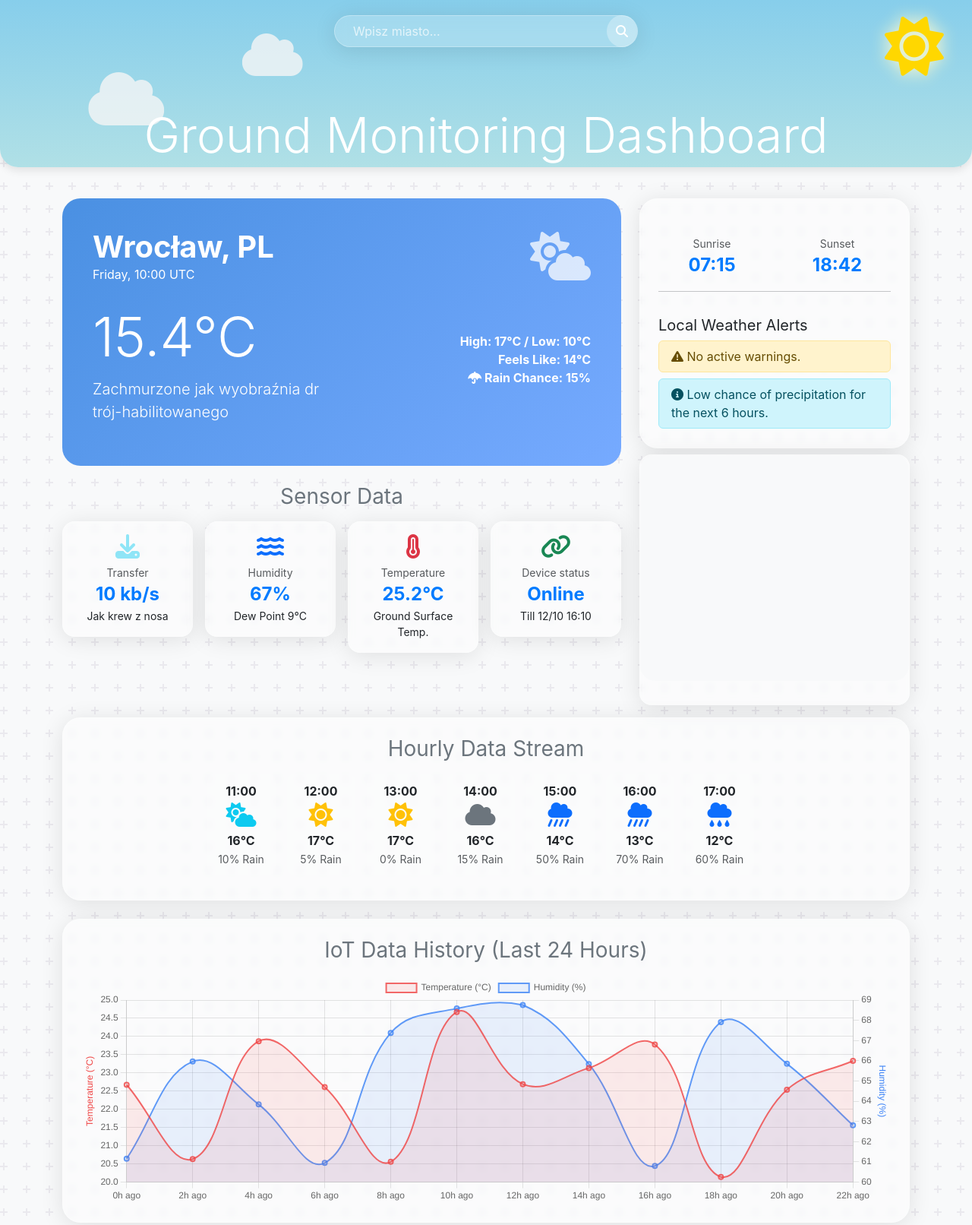
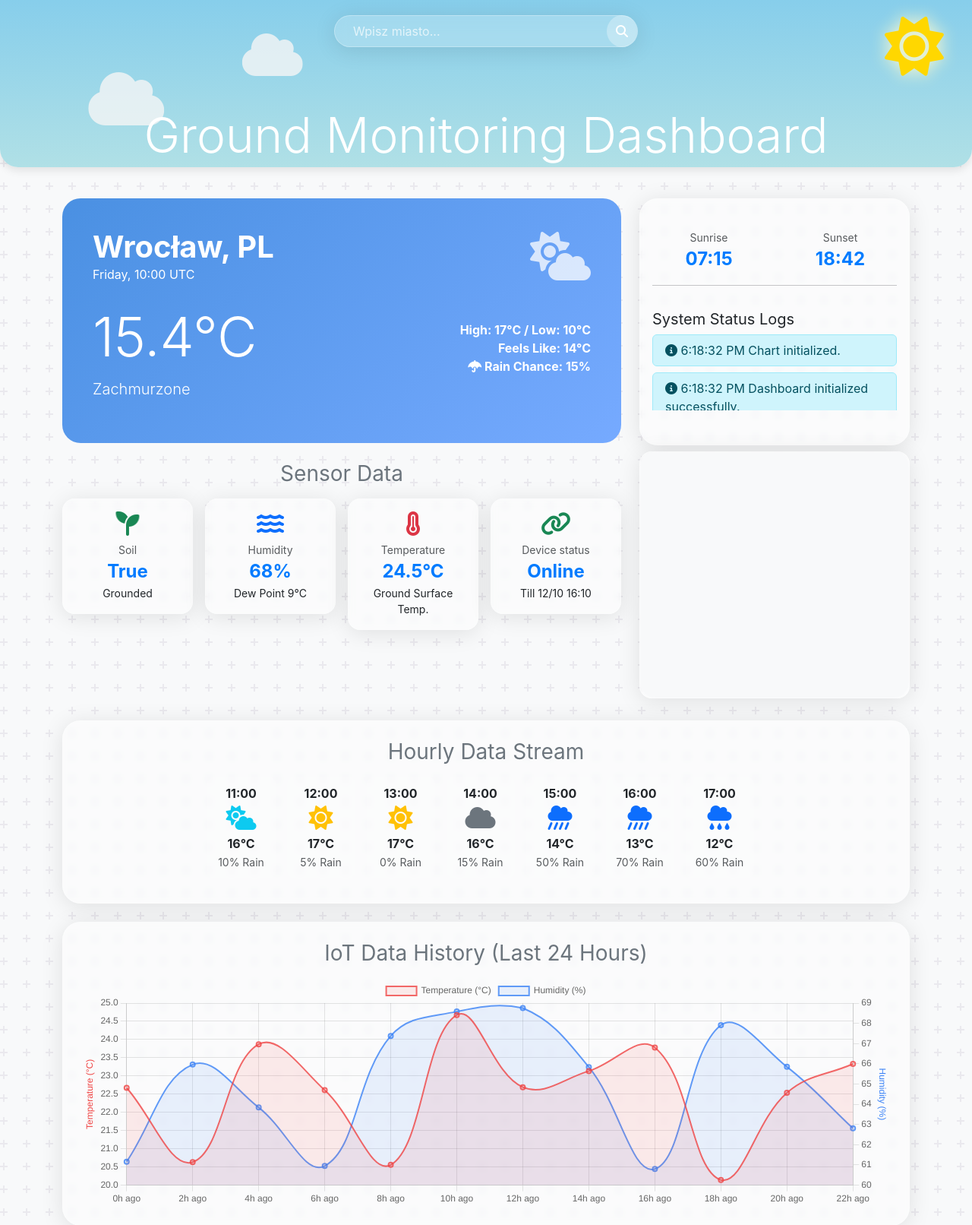
Before and after one commit to Bartaries/IoT_WeatherAPI_Comparison_App, a Flask app: page / in a window 1280 px wide. Shown: the top 1612 px of the page at 76% size. Run offline with Flask 3, Linux system fonts and the light colour scheme; a map, chart or similar area stays blank; some libraries are stand-ins or nearby versions.

Commit message:
Refactored .js file, added fetch to taking real IoT data, corrected layout in .css, change labels in IoT data divs

```diff
--- a/app.py
+++ b/app.py
@@ -1,15 +1,41 @@
 import os
 import requests
-from flask import Flask, request, jsonify, render_template
+from flask import Flask, json, request, jsonify, render_template
 import logging
 from logs_config import setup_logging
 
 
 app = Flask(__name__)
+DATA_FILE = 'dane.json'
 setup_logging(app, level=logging.DEBUG)
 
-API_KEY = '0b0df8b5c07548df983161807251305' # <------ Nie mam premki więc dużo tych requestów chyba nie można XDDDD albo chyba tylko na żywo
+API_KEY = '0b0df8b5c07548df983161807251305'
 BASE_URL = (f"http://api.weatherapi.com/v1/forecast.json")
+
+def json_data(file_path):
+    try:
+        with open(file_path, 'r', encoding='utf-8') as f:
+            data = json.load(f)
+            app.logger.info(
+            f"Load file {DATA_FILE}"
+            )
+            return data
+    except FileNotFoundError:
+        print(f"ERROR: Plik {file_path} nie został znaleziony.")
+        app.logger.error(
+            f"No {file_path} file"
+        )
+        return None
+    except json.JSONDecodeError:
+        app.logger.error(
+            f"Parse error in {file_path}"
+        )
+        return None
+    except Exception as e:
+        app.logger.error(
+            f"Uknown error: {e}"
+        )
+        return None
 
 
 @app.route('/api/weather', methods=['GET'])
@@ -54,6 +80,35 @@
         )
         return jsonify({"error": "Błąd połączenia z API pogodowym.", "details": str(err)}), 503
 
+@app.route('/iot/weather', methods=['GET'])
+def check_weather():
+    iot_data = json_data(DATA_FILE)
+
+    if iot_data is None:
+        app.logger.error(
+            f"${DATA_FILE} value is None"
+            )
+        return jsonify({"status": "error", "message": "Unable to load data"}), 500
+    if not isinstance(iot_data, list) or not iot_data:
+        app.logger.error(
+            f"${DATA_FILE} no contain a list"
+            )
+        return jsonify({"status": "error", "message": "JSON file no contain a list"}), 404
+
+    lastRec = iot_data[len(iot_data)-1]
+    data = {
+        'lastRecord': lastRec,
+        'lastTimestamp': lastRec['timestamp'],
+        'lastTemperature': lastRec['temperature'],
+        'lastHumidity': lastRec['humidity'],
+        'lastSoilIndicator': lastRec['soil'],
+        'length': len(iot_data),
+        'allReceived': iot_data
+    }
+    print(f"Timestamp: {data['lastTimestamp']}, Temp: {data['lastTemperature']}°C, Humidity: {data['lastHumidity']}%, Soil: {data['lastSoilIndicator']}, Total: {data['length']}")
+
+    return jsonify(data)
+
 @app.route('/', methods=['GET', 'POST'])
 def index():
     return render_template('dashboard.html')
--- a/static/css/style.css
+++ b/static/css/style.css
@@ -19,8 +19,14 @@
     flex-grow: 1;
 }
 
-.alerts-container{
+#alerts-container{
     overflow-y: auto;
+    max-height: 100px;
+}
+
+.no-extendable {
+    min-height: 322px;
+    max-height: 325px;
 }
 
 canvas {
--- a/static/js/script.js
+++ b/static/js/script.js
@@ -1,6 +1,24 @@
 document.addEventListener('DOMContentLoaded', () => {
     const searchForm = document.getElementById('search-form');
     const cityInput = document.getElementById('city-input');
+    const temperatureValue = document.getElementById('temperature-value');
+    const humidityValue = document.getElementById('humidity-value');
+    const lastSyncTime = document.getElementById('last-sync-time');
+    const soilIndicator = document.getElementById('soil-indicator');
+    const soilIndicatorIcon = document.getElementById('soil-indicator-icon');
+    const eventLog = document.getElementById('event-log');
+    const chartCanvas = document.getElementById('sensor-chart');
+    const deviceStatusText = document.getElementById('device-status-text');
+    const deviceStatusIcon = document.getElementById('device-status-icon');
+    const state = {
+        apiTime: null,
+        iotTime: null
+    };
+
+    let chart;
+    const chartLabels = Array.from({ length: 12 }, (_, i) => `${(i * 2)}h ago`);
+    const initialTempData = Array.from({ length: 12 }, () => Math.random() * 5 + 20);
+    const initialHumidData = Array.from({ length: 12 }, () => Math.random() * 10 + 60);
 
     const fetchWeather = async (query) => {
         try {
@@ -10,17 +28,53 @@
                 throw new Error(errorData.details?.error?.message || 'Nie znaleziono lokalizacji.');
             }
             const data = await response.json();
+            addLog("API data received successfuly.");
             updateWeatherUI(data);
+            return true;
         } catch (error) {
-            console.error('Błąd pobierania danych pogodowych:', error);
-            alert(`Błąd: ${error.message}`);
+            console.error(error);
+            addLog(`Błąd: ${error.message}`);
+            return false;
         }
     };
 
+    let fetchWeatherIot = (async query => {
+        try {
+            const response = await fetch('/iot/weather');
+            if (!response.ok) {
+                throw new Error(`Error HTTP! Status: ${response.status}`);
+            }
+
+            const iotData = await response.json();
+
+            if (!Array.isArray(iotData.allReceived) || iotData.allReceived === 0) {
+            console.error("Is not an array or is empty.");
+            return null;
+            }
+
+            let timestamp = iotData.lastTimestamp;
+            let temperature = iotData.lastTemperature;
+            let humidity = iotData.lastHumidity;
+            let soil = iotData.lastSoilIndicator;
+
+            return {
+                timestamp,
+                temperature,
+                humidity,
+                soil,
+                iotData
+                };
+
+        } catch (error) {
+            console.error('Error:', error);
+            return null;
+        }
+    });
+
     const updateWeatherUI = (data) => {
         if (!data || !data.forecast || !data.forecast.forecastday || data.forecast.forecastday.length === 0) {
-            console.error('Otrzymano nieprawidłowe dane z API:', data);
-            alert('Wystąpił błąd podczas przetwarzania danych pogodowych. Odpowiedź serwera jest niekompletna.');
+            console.error('Received wrong API:', data);
+            addLog("Incomplete server answer.");
             return;
         }
 
@@ -28,14 +82,15 @@
         const todayForecast = forecast.forecastday[0];
 
         document.getElementById('location-name').textContent = `${location.name}, ${location.country}`;
-        document.getElementById('current-timestamp').textContent = `Ostatnia aktualizacja: ${new Date(current.last_updated).toLocaleString('pl-PL')}`;
+        state.apiTime = current.last_updated;
+        document.getElementById('current-timestamp').textContent = `Ostatnia aktualizacja: ${new Date(state.apiTime).toLocaleString('pl-PL')}`;
         document.getElementById('main-temp').textContent = `${Math.round(current.temp_c)}°C`;
         document.getElementById('weather-description').textContent = current.condition.text;
         document.getElementById('weather-icon-container').innerHTML = `<img src="https:${current.condition.icon}" alt="${current.condition.text}" style="width: 64px; height: 64px;">`;
         document.getElementById('high-low-temp').textContent = `Max: ${Math.round(todayForecast.day.maxtemp_c)}°C / Min: ${Math.round(todayForecast.day.mintemp_c)}°C`;
         document.getElementById('feels-like').textContent = `Odczuwalna: ${Math.round(current.feelslike_c)}°C`;
         document.getElementById('rain-chance-container').innerHTML = `<i class="fas fa-umbrella"></i> Szansa opadów: ${todayForecast.day.daily_chance_of_rain}%`;
-
+        document.getElementById('dew-point').textContent = `Dew point ${current.dewpoint_c}°C`;
         document.getElementById('sunrise-time').textContent = todayForecast.astro.sunrise;
         document.getElementById('sunset-time').textContent = todayForecast.astro.sunset;
 
@@ -52,89 +107,141 @@
                 <small class="text-muted"><i class="fas fa-umbrella"></i> ${hour.chance_of_rain}%</small>
             `;
             hourlyContainer.appendChild(hourElement);
+
         });
-
-        const alertsContainer = document.getElementById('alerts-container');
-        alertsContainer.innerHTML = `<div class="alert alert-info py-2" role="alert"><i class="fas fa-info-circle"></i> Brak aktywnych alertów dla tego regionu.</div>`;
-
     };
 
-    searchForm.addEventListener('submit', (e) => {
-        e.preventDefault();
-        const city = cityInput.value.trim();
-        if (city) {
-            fetchWeather(city);
-            cityInput.value = '';
+    const initWeather = async () => {
+        let success = false;
+        if (navigator.geolocation) {
+            success = await new Promise(resolve => {
+                navigator.geolocation.getCurrentPosition(
+                    (position) => resolve(fetchWeather(`${position.coords.latitude},${position.coords.longitude}`)),
+                    () => resolve(fetchWeather('Wroclaw'))
+                );
+            });
+        } else {
+            success = await fetchWeather('Wroclaw');
         }
-    });
-
-    const initWeather = () => {
-        if (navigator.geolocation) {
-            navigator.geolocation.getCurrentPosition(
-                (position) => fetchWeather(`${position.coords.latitude},${position.coords.longitude}`),
-                () => fetchWeather('Wroclaw')
-            );
-        } else {
-            fetchWeather('Wroclaw');
-        }
+        return success;
     };
-            const temperatureValue = document.getElementById('temperature-value');
-            const humidityValue = document.getElementById('humidity-value');
-            const lastSyncTime = document.getElementById('last-sync-time');
-            const eventLog = document.getElementById('event-log');
-            const chartCanvas = document.getElementById('sensor-chart');
-
-            let chart;
-            const chartLabels = Array.from({ length: 12 }, (_, i) => `${(i * 2)}h ago`);
-            const initialTempData = Array.from({ length: 12 }, () => Math.random() * 5 + 20);
-            const initialHumidData = Array.from({ length: 12 }, () => Math.random() * 10 + 60);
 
     function addLog(message) {
-                const li = document.createElement('li');
-                li.className = 'flex items-center space-x-2';
+        const alertsContainer = document.getElementById('alerts-container');
+        const newLogDiv = document.createElement('div');
+
+        newLogDiv.className = 'log-item alert alert-info py-2 mb-2 flex items-center space-x-2';
+        newLogDiv.setAttribute('role', 'alert');
+
         const time = new Date().toLocaleTimeString();
-                li.innerHTML = `<span class="text-gray-400">${time}</span><span class="text-gray-700">${message}</span>`;
-                eventLog.prepend(li);
-                if (eventLog.children.length > 5) {
-                    eventLog.removeChild(eventLog.lastChild);
+        const contentHTML = `
+            <i class="fas fa-info-circle"></i>
+            <span class="text-gray-400">${time}</span>
+            <span class="text-gray-700">${message}</span>
+        `;
+        newLogDiv.innerHTML = contentHTML;
+
+        alertsContainer.prepend(newLogDiv);
+
+        const allLogs = alertsContainer.querySelectorAll('.log-item');
+        const maxLogs = 10;
+
+        if (allLogs.length > maxLogs) {
+            const oldestLog = allLogs[allLogs.length - 1];
+            alertsContainer.removeChild(oldestLog);
         }
 }
 
-            function updateReadings() {
-                const newTemp = (Math.random() * 2 - 1 + parseFloat(temperatureValue.textContent)).toFixed(1);
-                const newHumidity = Math.round(Math.random() * 4 - 2 + parseInt(humidityValue.textContent));
+    async function updateReadings() {
+        try {
+            let result = await fetchWeatherIot();
 
-                temperatureValue.textContent = `${newTemp}°C`;
-                humidityValue.textContent = `${newHumidity}%`;
+            if (!result || !result.temperature || !result.humidity || !result.timestamp) {
+                addLog('No necessary values from IoT device.');
+                return false;
+            }
 
-                lastSyncTime.textContent = new Date().toLocaleString();
+            let { timestamp, temperature, humidity, soil } = result
 
-                addLog('New sensor data received.');
+            if(soil){soil = 'True'; soilIndicatorIcon.classList.remove('text-warning'); soilIndicatorIcon.classList.add('text-success');}
+            else{soil = 'False'; soilIndicatorIcon.classList.remove('text-success'); soilIndicatorIcon.classList.add('text-warning');};
+
+            state.iotTime = timestamp;
+            temperatureValue.textContent = `${temperature}°C`;
+            humidityValue.textContent = `${humidity}%`;
+            lastSyncTime.textContent = state.iotTime;
+            soilIndicator.innerHTML = `${soil}`;
+
             if (chart) {
                 chart.data.datasets[0].data.shift();
-                    chart.data.datasets[0].data.push(newTemp);
+                chart.data.datasets[0].data.push(parseFloat(temperature));
                 chart.data.datasets[1].data.shift();
-                    chart.data.datasets[1].data.push(newHumidity);
+                chart.data.datasets[1].data.push(parseFloat(humidity));
                 chart.data.labels.shift();
                 chart.data.labels.push('Now');
                 chart.update('none');
             }
+            addLog("IoT data received successfuly.");
+            return true;
+
+        } catch (error) {
+            console.error(error);
+            addLog('IoT sync problem.');
+            return false;
+        }
     }
 
-            function toggleDeviceStatus() {
-                isOnline = !isOnline;
-                if(isOnline) {
+    function checkDeviceSyncStatus(apiTimestampStr, iotTimestampStr, minutesLimit = 15) {
+            const parseIotDate = (iotString) => {
+                const [datePart, timePart] = iotString.split(' ');
+                const [day, month, year] = datePart.split('-');
+                const [hours, minutes, seconds] = timePart.split(':');
+                console.log(new Date(`20${year}`, month - 1, day, hours, minutes, seconds));
+                return new Date(`20${year}`, month - 1, day, hours, minutes, seconds);
+            };
+
+            const parseApiDate = (apiString) => {
+                return new Date(apiString);
+            };
+
+            function checkDeviceSyncStatus(minutesLimit = 15) {
+                if (!state.apiTime || !state.iotTime) {
+                    return false;
+                }
+
+            const apiDate = parseApiDate(apiTimestampStr);
+            const iotDate = parseIotDate(iotTimestampStr);
+            const apiTimeMs = apiDate.getTime();
+            const iotTimeMs = iotDate.getTime();
+            const timeDifferenceMs = Math.abs(apiTimeMs - iotTimeMs);
+            const limitMs = minutesLimit * 60 * 1000;
+
+            const isOffline = timeDifferenceMs > limitMs;
+            const timeDifferenceMinutes = Math.round(timeDifferenceMs / 60000);
+
+            if (!isOffline) {
+                console.log(`❌ STATUS OFFLINE: Różnica (${timeDifferenceMinutes} min) przekracza limit ${minutesLimit} min. Wymagana interwencja!`);
+            } else {
+                console.log(`✅ STATUS ONLINE: Różnica (${timeDifferenceMinutes} min) jest w granicach tolerancji (${minutesLimit} min). Core business OK.`);
+            }
+
+            return isOffline;
+        }
+    }
+
+    function toggleDeviceStatus(isOffline) {
+        if(isOffline) {
                 deviceStatusText.textContent = 'Online';
                 deviceStatusText.classList.remove('text-red-600');
                 deviceStatusText.classList.add('text-green-600');
-                    deviceStatusIcon.className = 'fas fa-signal text-lg text-green-600';
+                deviceStatusIcon.className = 'fas fa-2x fa-link fa-fade text-lg text-success mb-2';
                 addLog('Device reconnected.');
         } else {
             deviceStatusText.textContent = 'Offline';
             deviceStatusText.classList.remove('text-green-600');
             deviceStatusText.classList.add('text-red-600');
-                    deviceStatusIcon.className = 'fas fa-exclamation-triangle text-lg text-red-600';
-                    addLog('Device connection lost.', true);
+            deviceStatusIcon.className = 'fas fa-2x fa-link fa-fade text-lg text-error mb-2';
+            addLog('Device connection lost.');
         }
     }
 
@@ -209,11 +316,44 @@
         });
     }
 
-            initWeather();
+    searchForm.addEventListener('submit', async (e) => {
+        e.preventDefault();
+        const city = cityInput.value.trim();
+        if (city) {
+            const apiSuccess = await fetchWeather(city);
+            const iotSuccess = await updateReadings();
+
+            if (apiSuccess && iotSuccess) {
+                checkDeviceSyncStatus();
+            }
+
+            addLog(`New city: ${city}`);
+            cityInput.value = '';
+        }
+    });
+
+    async function mainOrchestrator() {
         createChart();
-            updateReadings();
+        addLog('Chart initialized.');
+        const apiSuccess = await initWeather();
+        const iotSuccess = await updateReadings();
+
+        if (apiSuccess && iotSuccess) {
+            checkDeviceSyncStatus();
+        } else {
+             toggleDeviceStatus(true);
+        }
+    }
     addLog('Dashboard initialized successfully.');
 
+    setInterval(async () => {
+            await fetchWeather(cityInput.value.trim() || 'Wroclaw');
+            const iotSuccess = await updateReadings();
 
-            setInterval(updateReadings, 5000);
+            if (state.apiTime && iotSuccess) {
+                checkDeviceSyncStatus();
+            }
+        }, 30000);
+
+    mainOrchestrator();
 });
--- a/templates/dashboard.html
+++ b/templates/dashboard.html
@@ -65,7 +65,7 @@
                                 <div class="row align-items-center">
                                     <div class="col-6">
                                         <span id="main-temp" class="main-temp">15.4°C</span>
-                                        <p id="weather-description" class="lead">Zachmurzone jak wyobraźnia dr trój-habilitowanego</p>
+                                        <p id="weather-description" class="lead">Zachmurzone</p>
                                     </div>
                                     <div class="col-6 text-end">
                                         <ul class="list-unstyled fw-bold">
@@ -84,10 +84,10 @@
                         <div class="row g-3">
                             <div class="col-6 col-md-3">
                                 <div class="card weather-card text-center p-3">
-                                    <i class="fas fa-download fa-fade fa-2x text-info mb-2"></i>
-                                    <p class="mb-0 text-muted small">Transfer</p>
-                                    <div class="metric-value">10 kb/s</div>
-                                    <p class="mb-0 small">Jak krew z nosa</p>
+                                    <i id="soil-indicator-icon" class="fas fa-flip fa-seedling fa-2x text-success mb-2"></i>
+                                    <p class="mb-0 text-muted small">Soil</p>
+                                    <div class="metric-value"><span id="soil-indicator">True</span></div>
+                                    <p class="mb-0 small">Grounded</p>
                                 </div>
                             </div>
                             <div class="col-6 col-md-3">
@@ -95,7 +95,7 @@
                                     <i class="fas fa-water fa-2x text-primary mb-2"></i>
                                     <p id="humidity-label" class="mb-0 text-muted small">Humidity</p>
                                     <div id="humidity-value" class="metric-value">68%</div>
-                                    <p class="mb-0 small">Dew Point 9°C</p>
+                                    <p id="dew-point" class="mb-0 small">Dew Point 9°C</p>
                                 </div>
                             </div>
                             <div class="col-6 col-md-3">
@@ -110,15 +110,15 @@
                                 <div class="card weather-card text-center p-3">
                                     <i id="device-status-icon" class="fas fa-2x fa-link text-success mb-2"></i>
                                     <p class="mb-0 text-muted small">Device status</p>
-                                    <div class="metric-value">Online</div>
-                                    <p class="mb-0 small">Till 12/10 16:10</p>
+                                    <div class="metric-value"><span id="device-status-text">Online</span></div>
+                                    <p id="last-sync-time" class="mb-0 small">Till 12/10 16:10</p>
                                 </div>
                             </div>
                         </div>
                     </div>
 
                     <div class="col-6 col-lg-4">
-                        <div class="card weather-card p-4 rounded-3xl mb-2 h-50">
+                        <div class="card weather-card p-3 rounded-3xl mb-2 h-50 no-extendable">
                             <div class="row text-center">
                                 <div class="col-6">
                                     <i class="fas fa-sunrise fa-3x text-warning mb-2"></i>
@@ -132,17 +132,11 @@
                                 </div>
                             </div>
                             <hr>
-                            <h5 class="fw-normal mt-3">Local Weather Alerts</h5>
+                            <h5 class="fw-normal mt-3">System Status Logs</h5>
                             <div id="alerts-container">
-                                <div class="alert alert-warning py-2 mb-2" role="alert">
-                                    <i class="fas fa-exclamation-triangle"></i> No active warnings.
-                                </div>
-                                <div class="alert alert-info py-2" role="alert">
-                                    <i class="fas fa-info-circle"></i> Low chance of precipitation for the next 6 hours.
-                                </div>
                             </div>
                         </div>
-                        <div id="sensor-container" class="card weather-card p-0 rounded-4 mb-2 h-50">
+                        <div id="sensor-container" class="card weather-card p-0 rounded-4 mb-2 h-50 no-extendable">
                         </div>
                     </div>
 
```
Lines whose indentation alone changed are shown as unchanged.
